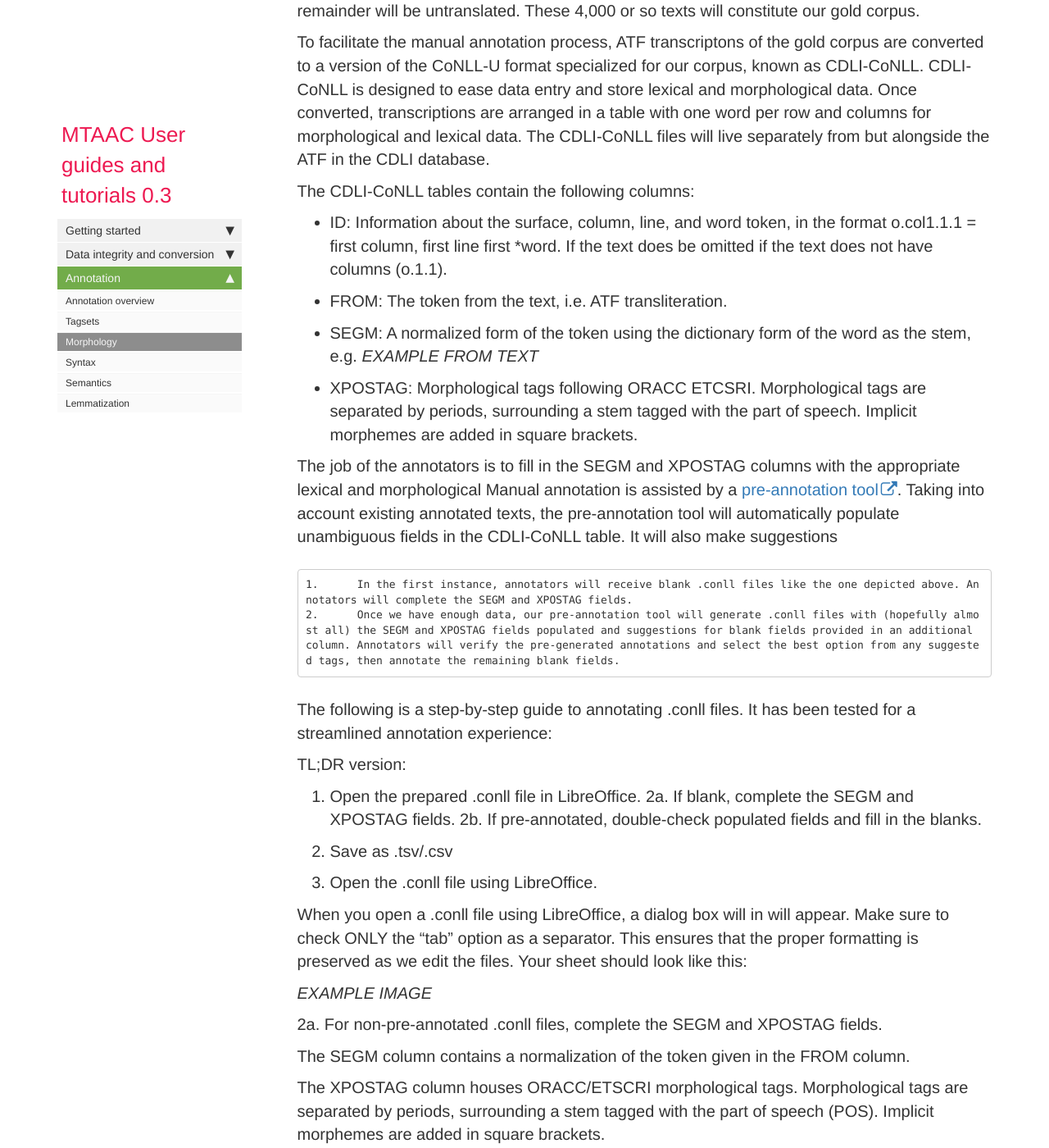
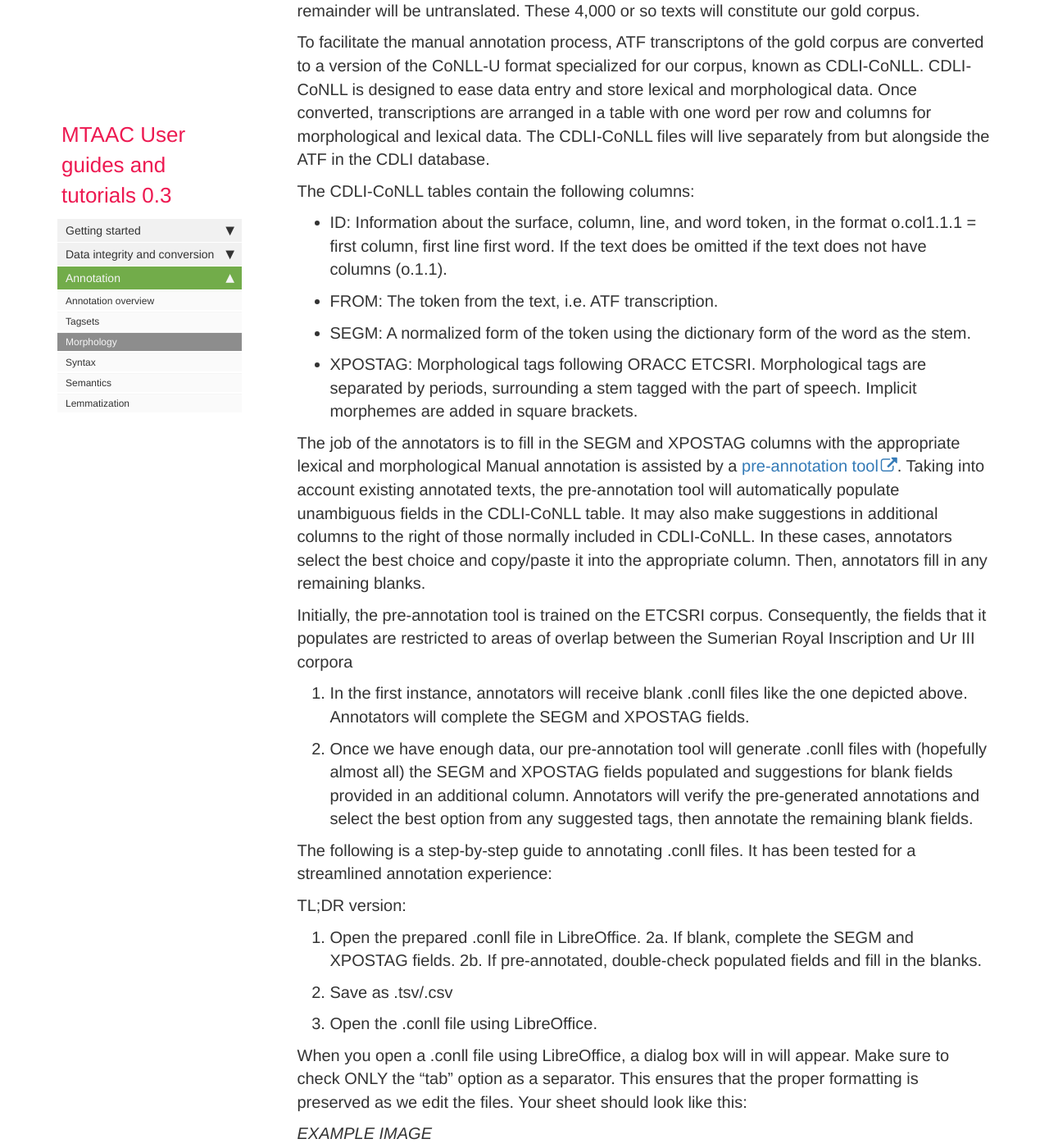
Before and after one commit to cdli-gh/cdli-gh.github.io, a Jekyll site: the page built from pages/guide/guide_morpology.md, in a window 1280 px wide and 1400 px high, scrolled down 447 px. Shown: the whole window at 82% size. Built offline with Jekyll 4.4.1, drawn with Linux system fonts in a browser that asks for light colours; nearby versions of some CDN libraries; comment, search, counter and statistics services are not loaded.

Commit message:
Update guide_morpology.md

```diff
--- a/pages/guide/guide_morpology.md
+++ b/pages/guide/guide_morpology.md
@@ -14,19 +14,21 @@ To facilitate the manual annotation process, ATF transcriptons of the gold corpu
 
 The CDLI-CoNLL tables contain the following columns:
 
-* ID:  Information about the surface, column, line, and word token, in the format o.col1.1.1 = first column, first line first *word. If the text does be omitted if the text does not have columns (o.1.1).
+* ID:  Information about the surface, column, line, and word token, in the format o.col1.1.1 = first column, first line first word. If the text does be omitted if the text does not have columns (o.1.1).
 
-* FROM:  The token from the text, i.e. ATF transliteration.
+* FROM:  The token from the text, i.e. ATF transcription.
 
-* SEGM:  A normalized form of the token using the dictionary form of the word as the stem, e.g. *EXAMPLE FROM TEXT*
+* SEGM:  A normalized form of the token using the dictionary form of the word as the stem.
 
 * XPOSTAG:  Morphological tags following ORACC ETCSRI. Morphological tags are separated by periods, surrounding a stem tagged with the part of speech. Implicit morphemes are added in square brackets.
 
 The job of the annotators is to fill in the SEGM and XPOSTAG columns with the appropriate lexical and morphological
-Manual annotation is assisted by a [pre-annotation tool](https://github.com/cdli-gh/morphology-pre-annotation-tool). Taking into account existing annotated texts, the pre-annotation tool will automatically populate unambiguous fields in the CDLI-CoNLL table. It will also make suggestions
+Manual annotation is assisted by a [pre-annotation tool](https://github.com/cdli-gh/morphology-pre-annotation-tool). Taking into account existing annotated texts, the pre-annotation tool will automatically populate unambiguous fields in the CDLI-CoNLL table. It may also make suggestions in additional columns to the right of those normally included in CDLI-CoNLL. In these cases, annotators select the best choice and copy/paste it into the appropriate column. Then, annotators fill in any remaining blanks.
 
-	1.	In the first instance, annotators will receive blank .conll files like the one depicted above. Annotators will complete the SEGM and XPOSTAG fields.
-	2.	Once we have enough data, our pre-annotation tool will generate .conll files with (hopefully almost all) the SEGM and XPOSTAG fields populated and suggestions for blank fields provided in an additional column. Annotators will verify the pre-generated annotations and select the best option from any suggested tags, then annotate the remaining blank fields.
+Initially, the pre-annotation tool is trained on the ETCSRI corpus. Consequently, the fields that it populates are restricted to areas of overlap between the Sumerian Royal Inscription and Ur III corpora
+
+1.	In the first instance, annotators will receive blank .conll files like the one depicted above. Annotators will complete the SEGM and XPOSTAG fields.
+2.	Once we have enough data, our pre-annotation tool will generate .conll files with (hopefully almost all) the SEGM and XPOSTAG fields populated and suggestions for blank fields provided in an additional column. Annotators will verify the pre-generated annotations and select the best option from any suggested tags, then annotate the remaining blank fields.
 
 The following is a step-by-step guide to annotating .conll files. It has been tested for a streamlined annotation experience:
 
```
